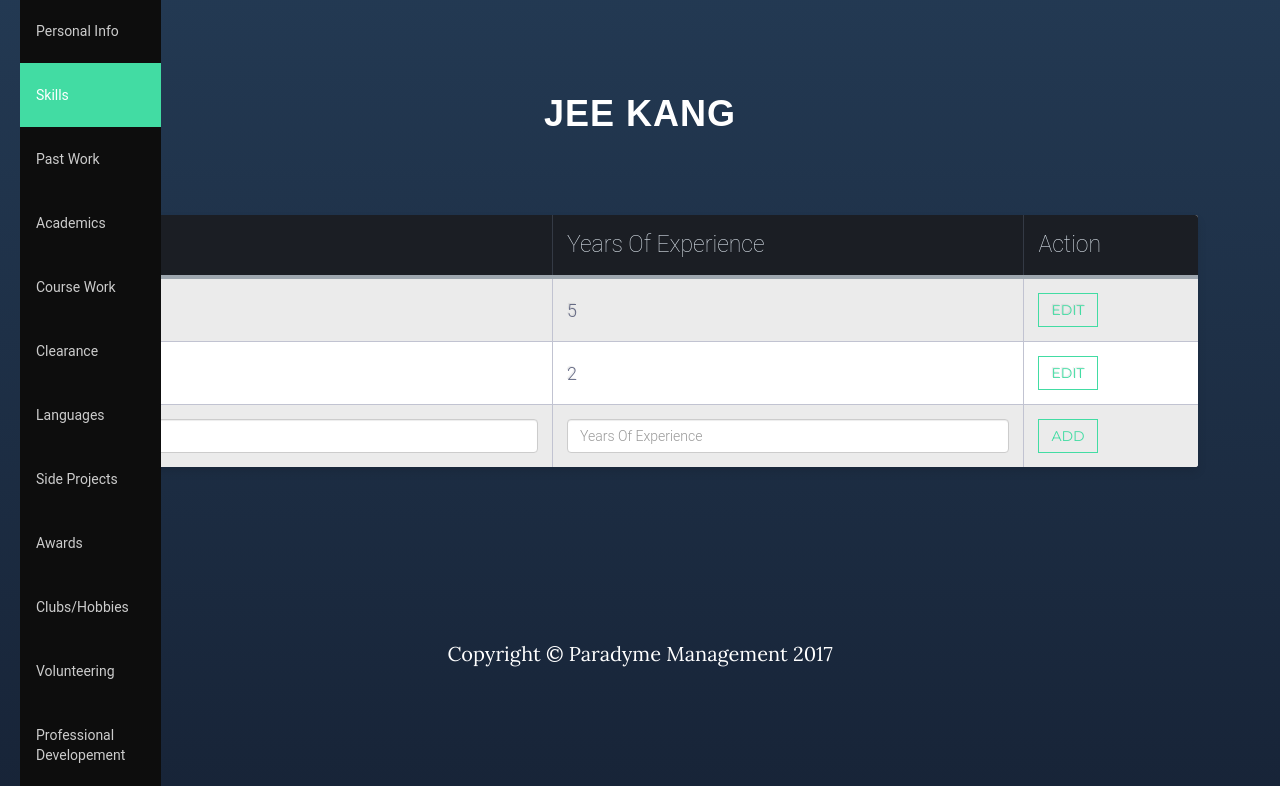
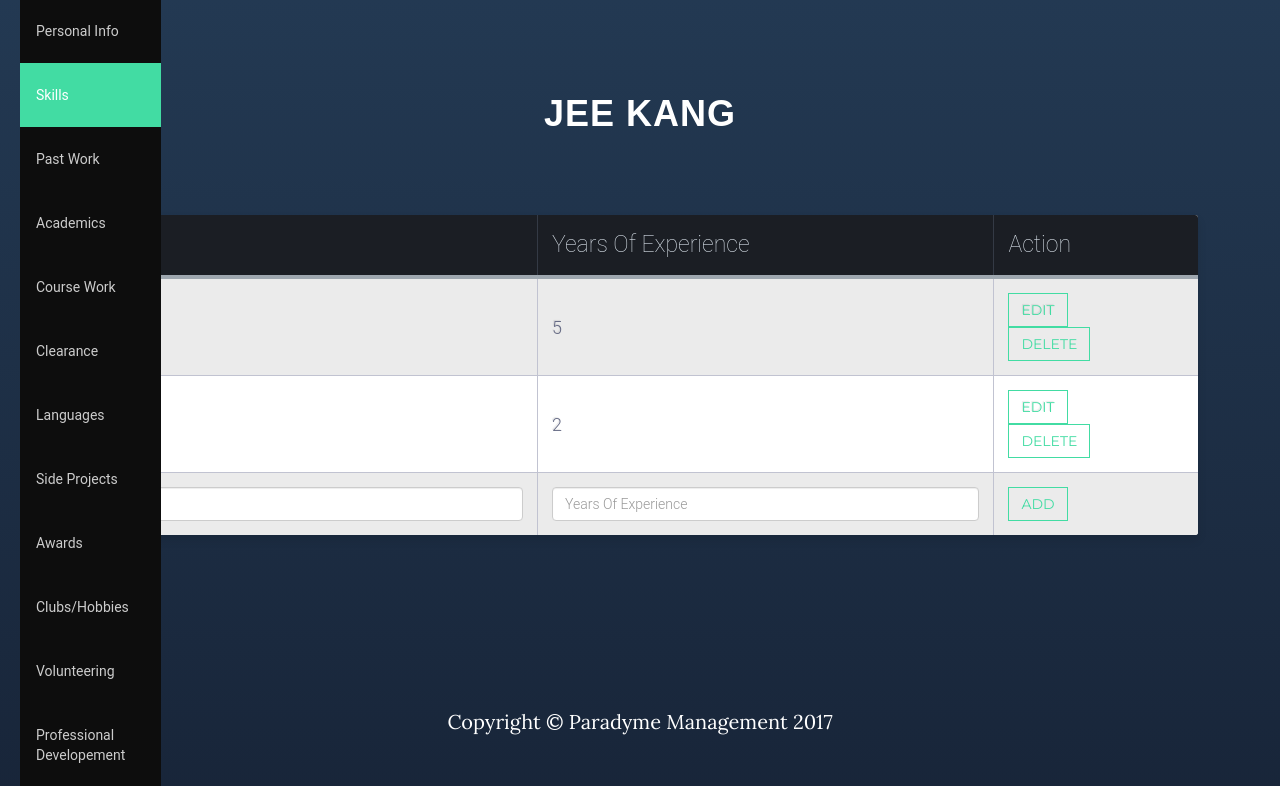
Before and after one commit to jeekang/RSR, a Django app: page /RSR/search/person_detail/16/ in a window 1280 px wide, after a click on "Skills". Shown: the part 81-867 px from the top of the page. Run offline with Django 3.2, Linux system fonts and the light colour scheme; a user stored in the database is signed in; data comes from the database, SQL or seed files in the repository; some libraries are stand-ins or nearby versions.

Commit message:
Merge branch 'pr/60' into RSR-Ingest

```diff
--- a/ParadymeIntern/RSR/templates/SearchExport/detail.html
+++ b/ParadymeIntern/RSR/templates/SearchExport/detail.html
@@ -112,7 +112,12 @@ word-wrap:break-word;" class = "text-left"> {{field.1}}</td>
          <td style = "padding:14px;"class = "text-left">{{obj.SkillsID}}</td>
          <td style = "padding:14px;"class = "text-left"> {{obj.YearsOfExperience}}</td>
          <td style = "padding:14px;"class = "text-left">
-             <a href="{% url 'RSR:skill-edit' obj.pk %}" class="btn btn-default btn-file">Edit</a></td>
+             <a href="{% url 'RSR:skill-edit' obj.pk %}" class="btn btn-default btn-file">Edit</a>
+             <form action="{% url 'RSR:skill-delete' obj.pk %}" method="post" enctype="multipart/form-data">
+                 {% csrf_token %}
+                 <input onclick="return confirm('Are you sure you want to delete this skill?')" class = "btn btn-default btn-file" type="submit" value="Delete" />
+             </form>
+         </td>
        </tr>
      {% empty %}
        <tr>
@@ -166,7 +171,13 @@ word-wrap:break-word;"class = "text-left">{{obj.ExperienceOnJob}}</td>
          <td style = "padding:14px; max-width: 200px;
 word-wrap:break-word;"class = "text-left"> {{obj.Desc}}</td>
          <td style = "padding:14px;"class = "text-left">
-             <a href="{% url 'RSR:company-edit' obj.pk %}" class="btn btn-default btn-file">Edit</a></td>
+             <a href="{% url 'RSR:company-edit' obj.pk %}" class="btn btn-default btn-file">Edit</a>
+            <form action="{% url 'RSR:company-delete' obj.pk %}" method="post">
+                 {% csrf_token %}
+                 <input onclick="return confirm('Are you sure you want to delete this history?')" class = "btn btn-default btn-file" type="submit" value="Delete" />
+             </form>
+         </td>
+
 
        </tr>
      {% empty %}
@@ -236,8 +247,17 @@ word-wrap:break-word;"class = "text-left"> {{obj.Desc}}</td>
          <td style = "width:130px; padding:14px;"class = "text-left"> {{obj.MajorID.MajorMinor}}</td>
          <td style = "padding:14px;"class = "text-left"> {{obj.GPA}}</td>
          <td style = "padding:14px;"class = "text-left">
+<<<<<<< HEAD
              <a href="{% url 'RSR:school-edit' obj.pk %}" class="btn btn-default btn-file">Edit</a></td>
 
+=======
+             <a href="{% url 'RSR:school-edit' obj.pk %}" class="btn btn-default btn-file">Edit</a>
+             <form action="{% url 'RSR:school-delete' obj.pk %}" method="post" enctype="multipart/form-data">
+                 {% csrf_token %}
+                 <input onclick="return confirm('Are you sure you want to delete this school?')" class = "btn btn-default btn-file" type="submit" value="Delete" />
+             </form>
+         </td>
+>>>>>>> pr/60
        </tr>
      {% empty %}
        <tr>
@@ -296,8 +316,17 @@ word-wrap:break-word;"class = "text-left"> {{obj.Desc}}</td>
          <td style = "padding:14px;"class = "text-left">{{obj.CourseID}}</td>
          <td style = "padding:14px;"class = "text-left"> {{obj.Desc}}</td>
          <td style = "padding:14px;"class = "text-left">
+<<<<<<< HEAD
              <a href="{% url 'RSR:course-edit' obj.pk %}" class="btn btn-default btn-file">Edit</a></td>
 
+=======
+             <a href="{% url 'RSR:course-edit' obj.pk %}" class="btn btn-default btn-file">Edit</a>
+            <form action="{% url 'RSR:course-delete' obj.pk %}" method="post" enctype="multipart/form-data">
+                 {% csrf_token %}
+                 <input onclick="return confirm('Are you sure you want to delete this course?')" class = "btn btn-default btn-file" type="submit" value="Delete" />
+             </form>
+         </td>
+>>>>>>> pr/60
        </tr>
      {% empty %}
        <tr>
@@ -326,7 +355,7 @@ word-wrap:break-word;"class = "text-left"> {{obj.Desc}}</td>
    <thead>
      <tr>
        <th style = "padding:14px;"class = "text-left">Clearance Level</th>
-
+       <th style = "padding:14px;"class = "text-left">Action</th>
 
      </tr>
 
@@ -335,7 +364,9 @@ word-wrap:break-word;"class = "text-left"> {{obj.Desc}}</td>
      {% for obj in clearance %}
        <tr>
          <td style = "padding:14px;"class = "text-left">{{obj.ClearanceLevel}}</td>
-
+         <td>
+           <a href="{% url 'RSR:clearance-edit' obj.pk %}" class="btn btn-default btn-file">Edit</a>
+         </td>
      {% empty %}
        <tr>
          <td colspan="2">No data</td>
@@ -362,7 +393,16 @@ word-wrap:break-word;"class = "text-left"> {{obj.Desc}}</td>
        <tr>
          <td style = "padding:14px;"class = "text-left">{{obj.LangID}}</td>
          <td style = "padding:14px;"class = "text-left">
+<<<<<<< HEAD
              <a href="{% url 'RSR:language-edit' obj.pk %}" class="btn btn-default btn-file">Edit</a></td>
+=======
+             <a href="{% url 'RSR:language-edit' obj.pk %}" class="btn btn-default btn-file">Edit</a>
+             <form action="{% url 'RSR:language-delete' obj.pk %}" method="post" enctype="multipart/form-data">
+                 {% csrf_token %}
+                 <input onclick="return confirm('Are you sure you want to delete this language?')" class = "btn btn-default btn-file" type="submit" value="Delete" />
+             </form>
+         </td>
+>>>>>>> pr/60
 
        </tr>
      {% empty %}
@@ -400,7 +440,16 @@ word-wrap:break-word;"class = "text-left"> {{obj.Desc}}</td>
          <td style = "padding:14px;"class = "text-left">{{obj.SideID}}</td>
          <td style = "padding:14px;"class = "text-left"> {{obj.Desc}}</td>
          <td style = "padding:14px;"class = "text-left">
+<<<<<<< HEAD
              <a href="{% url 'RSR:sidepro-edit' obj.pk %}" class="btn btn-default btn-file">Edit</a></td>
+=======
+             <a href="{% url 'RSR:sidepro-edit' obj.pk %}" class="btn btn-default btn-file">Edit</a>
+             <form action="{% url 'RSR:sidepro-delete' obj.pk %}" method="post" enctype="multipart/form-data">
+                 {% csrf_token %}
+                 <input onclick="return confirm('Are you sure you want to delete this side project?')" class = "btn btn-default btn-file" type="submit" value="Delete" />
+             </form>
+         </td>
+>>>>>>> pr/60
 
        </tr>
      {% empty %}
@@ -443,7 +492,16 @@ word-wrap:break-word;"class = "text-left"> {{obj.Desc}}</td>
          <td style = "padding:14px;"class = "text-left">{{obj.AwardID}}</td>
          <td style = "padding:14px;"class = "text-left"> {{obj.Desc}}</td>
          <td style = "padding:14px;"class = "text-left">
+<<<<<<< HEAD
              <a href="{% url 'RSR:award-edit' obj.pk %}" class="btn btn-default btn-file">Edit</a></td>
+=======
+             <a href="{% url 'RSR:award-edit' obj.pk %}" class="btn btn-default btn-file">Edit</a>
+            <form action="{% url 'RSR:award-delete' obj.pk %}" method="post" enctype="multipart/form-data">
+                 {% csrf_token %}
+                 <input onclick="return confirm('Are you sure you want to delete this award?')" class = "btn btn-default btn-file" type="submit" value="Delete" />
+             </form>
+         </td>
+>>>>>>> pr/60
 
        </tr>
      {% empty %}
@@ -485,7 +543,16 @@ word-wrap:break-word;"class = "text-left"> {{obj.Desc}}</td>
          <td style = "padding:14px;"class = "text-left">{{obj.CHID}}</td>
          <td style = "padding:14px;"class = "text-left"> {{obj.Desc}}</td>
          <td style = "padding:14px;"class = "text-left">
+<<<<<<< HEAD
              <a href="{% url 'RSR:club-edit' obj.pk %}" class="btn btn-default btn-file">Edit</a></td>
+=======
+             <a href="{% url 'RSR:club-edit' obj.pk %}" class="btn btn-default btn-file">Edit</a>
+            <form action="{% url 'RSR:club-delete' obj.pk %}" method="post" enctype="multipart/form-data">
+                 {% csrf_token %}
+                 <input onclick="return confirm('Are you sure you want to delete this club?')" class = "btn btn-default btn-file" type="submit" value="Delete" />
+             </form>
+         </td>
+>>>>>>> pr/60
 
        </tr>
      {% empty %}
@@ -528,7 +595,16 @@ word-wrap:break-word;"class = "text-left"> {{obj.Desc}}</td>
          <td style = "padding:14px;"class = "text-left">{{obj.VolunID}}</td>
          <td style = "padding:14px;"class = "text-left"> {{obj.Desc}}</td>
          <td style = "padding:14px;"class = "text-left">
+<<<<<<< HEAD
              <a href="{% url 'RSR:volunteer-edit' obj.pk %}" class="btn btn-default btn-file">Edit</a></td>
+=======
+             <a href="{% url 'RSR:volunteer-edit' obj.pk %}" class="btn btn-default btn-file">Edit</a>
+            <form action="{% url 'RSR:volunteer-delete' obj.pk %}" method="post" enctype="multipart/form-data">
+                 {% csrf_token %}
+                 <input onclick="return confirm('Are you sure you want to delete this volunteer?')" class = "btn btn-default btn-file" type="submit" value="Delete" />
+             </form>
+         </td>
+>>>>>>> pr/60
 
        </tr>
      {% empty %}
@@ -570,7 +646,16 @@ word-wrap:break-word;"class = "text-left"> {{obj.Desc}}</td>
          <td style = "padding:14px;"class = "text-left">{{obj.ProfID}}</td>
          <td style = "padding:14px;"class = "text-left"> {{obj.Desc}}</td>
          <td style = "padding:14px;"class = "text-left">
+<<<<<<< HEAD
              <a href="{% url 'RSR:professional-edit' obj.pk %}" class="btn btn-default btn-file">Edit</a></td>
+=======
+             <a href="{% url 'RSR:professional-edit' obj.pk %}" class="btn btn-default btn-file">Edit</a>
+            <form action="{% url 'RSR:professional-delete' obj.pk %}" method="post" enctype="multipart/form-data">
+                 {% csrf_token %}
+                 <input onclick="return confirm('Are you sure you want to delete this professional development?')" class = "btn btn-default btn-file" type="submit" value="Delete" />
+             </form>
+         </td>
+>>>>>>> pr/60
 
        </tr>
      {% empty %}
--- a/ParadymeIntern/RSR/urls.py
+++ b/ParadymeIntern/RSR/urls.py
@@ -34,7 +34,6 @@ urlpatterns = [
     url(r'^edit_skill/(?P<skill_id>\d+)/$', views.skill_edit, name='skill-edit'),
     url(r'^edit_company/(?P<company_id>\d+)/$', views.company_edit, name='company-edit'),
     url(r'^edit_school/(?P<school_id>\d+)/$', views.school_edit, name='school-edit'),
-
     url(r'^edit_course/(?P<course_id>\d+)/$', views.course_edit, name='course-edit'),
     url(r'^edit_language/(?P<language_id>\d+)/$', views.language_edit, name='language-edit'),
     url(r'^edit_sidepro/(?P<sidepro_id>\d+)/$', views.sidepro_edit, name='sidepro-edit'),
@@ -42,6 +41,21 @@ urlpatterns = [
     url(r'^edit_club/(?P<club_id>\d+)/$', views.club_edit, name='club-edit'),
     url(r'^edit_volunteer/(?P<volunteer_id>\d+)/$', views.volunteer_edit, name='volunteer-edit'),
     url(r'^edit_professional/(?P<pro_id>\d+)/$', views.professional_edit, name='professional-edit'),
+    url(r'^edit_clearance/(?P<clearance_id>\d+)/$', views.clearance_edit, name='clearance-edit'),
+
+    #Delete
+    url(r'^delete_skill/(?P<pk>\d+)/$', views.skill_delete, name="skill-delete"),
+    url(r'^delete_company/(?P<pk>\d+)/$', views.company_delete, name="company-delete"),
+    url(r'^delete_school/(?P<pk>\d+)/$', views.school_delete, name="school-delete"),
+    url(r'^delete_course/(?P<pk>\d+)/$', views.course_delete, name="course-delete"),
+    url(r'^delete_language/(?P<pk>\d+)/$', views.language_delete, name='language-delete'),
+    url(r'^delete_sidepro/(?P<pk>\d+)/$', views.sidepro_delete, name='sidepro-delete'),
+    url(r'^delete_award/(?P<pk>\d+)/$', views.award_delete, name='award-delete'),
+    url(r'^delete_club/(?P<pk>\d+)/$', views.club_delete, name='club-delete'),
+    url(r'^delete_volunteer/(?P<pk>\d+)/$', views.volunteer_delete, name='volunteer-delete'),
+    url(r'^delete_professional/(?P<pk>\d+)/$', views.professional_delete, name='professional-delete'),
+
+
 
     url(r'^logout/$', views.logout_page, name = 'logout'),
 
--- a/ParadymeIntern/RSR/views.py
+++ b/ParadymeIntern/RSR/views.py
@@ -495,7 +495,106 @@ def professional_edit(request,pro_id):
     }
     return render(request, 'professional_update_form.html', context)
 
+def clearance_edit(request,clearance_id):
+    instance = get_object_or_404(PersonToClearance, id=clearance_id)
+    form = PersontoClearanceForm(request.POST or None, instance=instance)
+
+    if form.is_valid():
+        form.save()
+        return HttpResponseRedirect(reverse('RSR:detail', args=[instance.PersonID.pk]))
+
+    context = {
+        'form': form,
+        'pk':clearance_id,
+        'person': instance
+    }
+    return render(request, 'clearance_update_form.html', context)
+
 #end edit
+
+##########delete##############
+
+@user_passes_test(lambda u: u.groups.filter(name='RSR').exists())
+def skill_delete(request,pk,template_name='detail.html'):
+    skills = get_object_or_404(PersonToSkills, pk=pk)
+    if request.method == 'POST':
+        skills.delete()
+        return HttpResponseRedirect(reverse('RSR:detail', args=[skills.PersonID.pk]))
+    return render(request, template_name, {'object': skills})
+
+@user_passes_test(lambda u: u.groups.filter(name='RSR').exists())
+def company_delete(request,pk,template_name='detail.html'):
+    company = get_object_or_404(PersonToCompany, pk=pk)
+    if request.method == 'POST':
+        company.delete()
+        return HttpResponseRedirect(reverse('RSR:detail', args=[company.PersonID.pk]))
+    return render(request, template_name, {'object': company})
+
+@user_passes_test(lambda u: u.groups.filter(name='RSR').exists())
+def school_delete(request,pk,template_name='detail.html'):
+    school = get_object_or_404(PersonToSchool, pk=pk)
+    if request.method == 'POST':
+        school.delete()
+        return HttpResponseRedirect(reverse('RSR:detail', args=[school.PersonID.pk]))
+    return render(request, template_name, {'object': school})
+
+@user_passes_test(lambda u: u.groups.filter(name='RSR').exists())
+def course_delete(request,pk,template_name='detail.html'):
+    course = get_object_or_404(PersonToCourse, pk=pk)
+    if request.method == 'POST':
+        course.delete()
+        return HttpResponseRedirect(reverse('RSR:detail', args=[course.PersonID.pk]))
+    return render(request, template_name, {'object': course})
+
+@user_passes_test(lambda u: u.groups.filter(name='RSR').exists())
+def language_delete(request,pk,template_name='detail.html'):
+    language = get_object_or_404(PersonToLanguage, pk=pk)
+    if request.method == 'POST':
+        language.delete()
+        return HttpResponseRedirect(reverse('RSR:detail', args=[language.PersonID.pk]))
+    return render(request, template_name, {'object': language})
+
+@user_passes_test(lambda u: u.groups.filter(name='RSR').exists())
+def sidepro_delete(request,pk,template_name='detail.html'):
+    sidepro = get_object_or_404(PersonToSide, pk=pk)
+    if request.method == 'POST':
+        sidepro.delete()
+        return HttpResponseRedirect(reverse('RSR:detail', args=[sidepro.PersonID.pk]))
+    return render(request, template_name, {'object': sidepro})
+
+@user_passes_test(lambda u: u.groups.filter(name='RSR').exists())
+def award_delete(request,pk,template_name='detail.html'):
+    award = get_object_or_404(PersonToAwards, pk=pk)
+    if request.method == 'POST':
+        award.delete()
+        return HttpResponseRedirect(reverse('RSR:detail', args=[award.PersonID.pk]))
+    return render(request, template_name, {'object': award})
+
+@user_passes_test(lambda u: u.groups.filter(name='RSR').exists())
+def club_delete(request,pk,template_name='detail.html'):
+    club = get_object_or_404(PersonToClubs_Hobbies, pk=pk)
+    if request.method == 'POST':
+        club.delete()
+        return HttpResponseRedirect(reverse('RSR:detail', args=[club.PersonID.pk]))
+    return render(request, template_name, {'object': club})
+
+@user_passes_test(lambda u: u.groups.filter(name='RSR').exists())
+def volunteer_delete(request,pk,template_name='detail.html'):
+    volunteer = get_object_or_404(PersonToVolunteering, pk=pk)
+    if request.method == 'POST':
+        volunteer.delete()
+        return HttpResponseRedirect(reverse('RSR:detail', args=[volunteer.PersonID.pk]))
+    return render(request, template_name, {'object': volunteer})
+
+@user_passes_test(lambda u: u.groups.filter(name='RSR').exists())
+def professional_delete(request,pk,template_name='detail.html'):
+    professional = get_object_or_404(PersonToProfessionalDevelopment, pk=pk)
+    if request.method == 'POST':
+        professional.delete()
+        return HttpResponseRedirect(reverse('RSR:detail', args=[professional.PersonID.pk]))
+    return render(request, template_name, {'object': professional})
+
+#########end delete###########
 
 
 @login_required
```
Also changed, not shown: ParadymeIntern/RSR/templates/clearance_update_form.html (added, +15 -0 lines).
